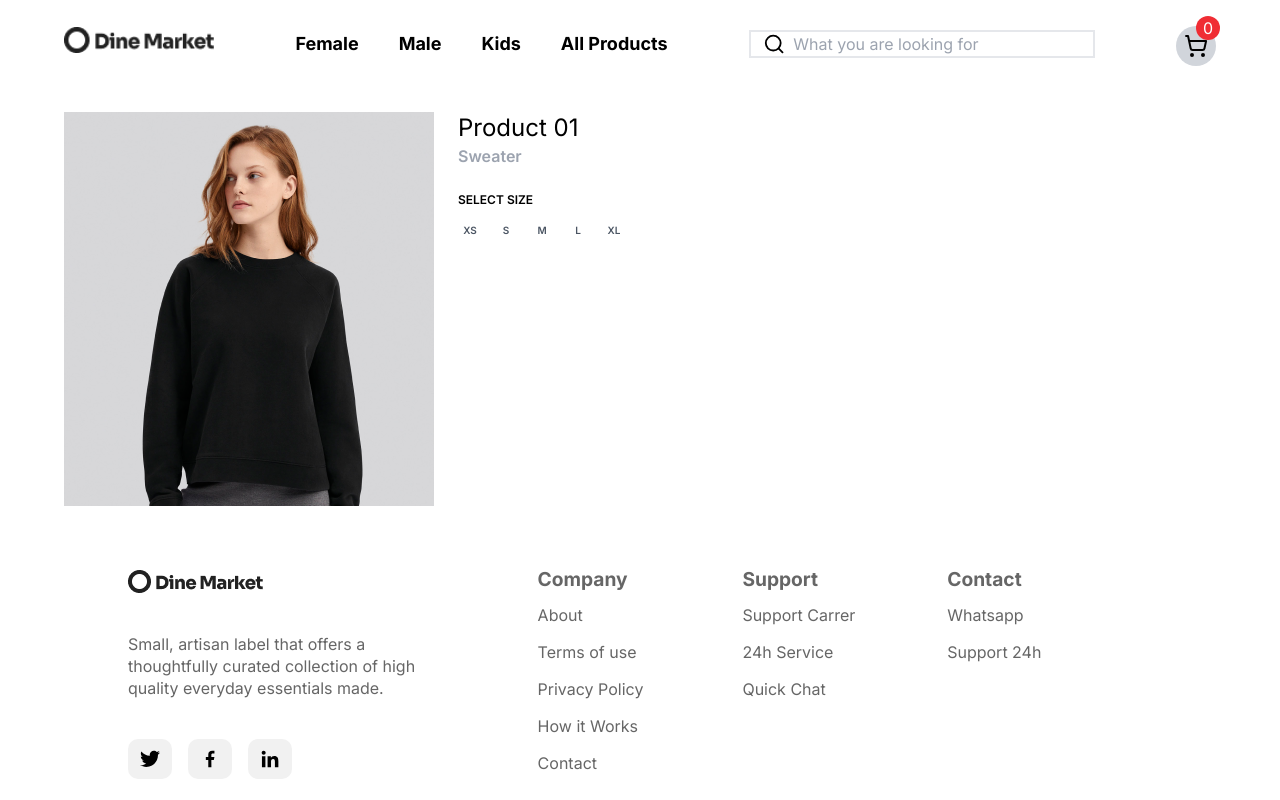
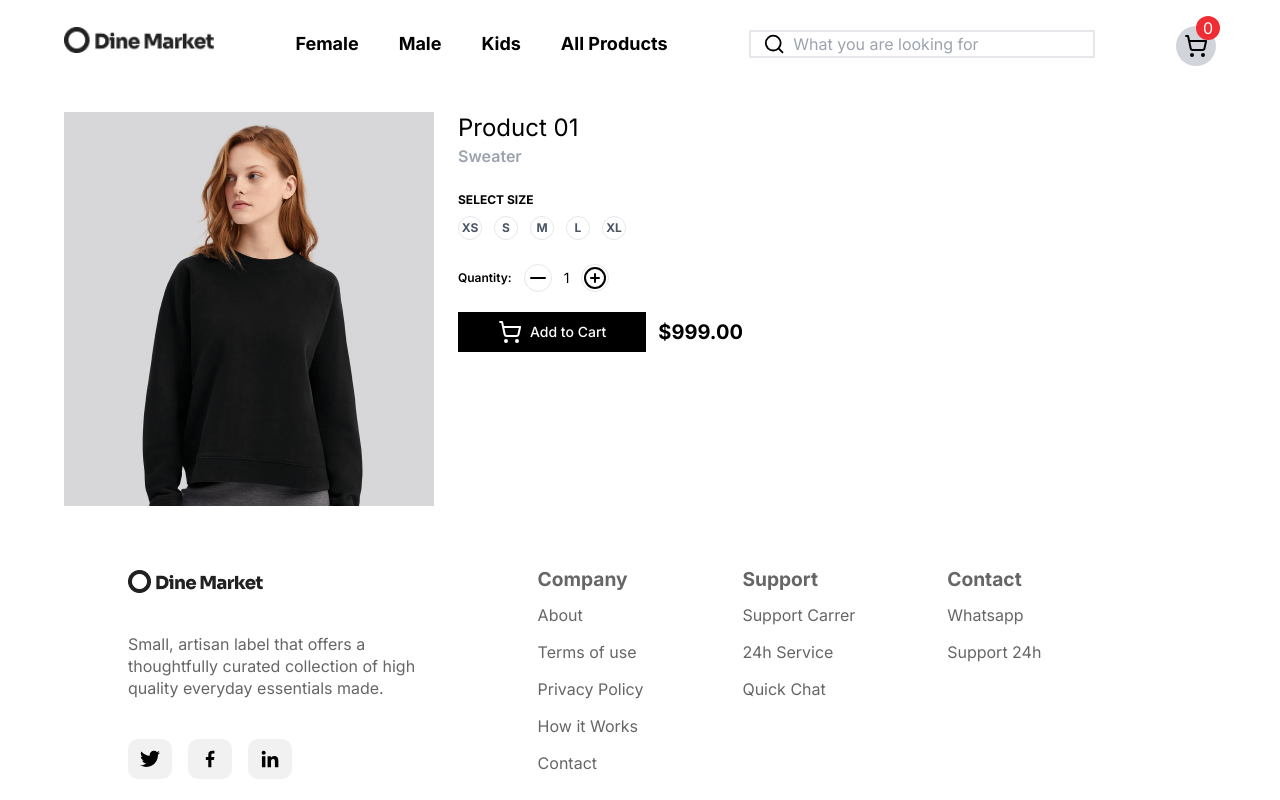
Before and after one commit to ZabairGhoss/PIAIC-hackathon-one-challenge-dine-market, a Next.js app: page /products/1 in a window 1280 px wide. Shown: the top 800 px of the page. Built offline with nearby package versions, Linux system fonts and the light colour scheme.

Commit message:
Dine Market Project UI completed

```diff
--- a/src/app/globals.css
+++ b/src/app/globals.css
@@ -15,3 +15,10 @@
     --background-end-rgb: 0, 0, 0;
   }
 }
+
+
+@layer components{
+    .center{
+      @apply flex items-center justify-center
+    }
+}
--- a/src/app/products/[id]/page.tsx
+++ b/src/app/products/[id]/page.tsx
@@ -1,4 +1,7 @@
+import Quantity from "@/components/Quantity";
+import { Button } from "@/components/ui/button";
 import { Products } from "@/utils/mocks";
+import { ShoppingCart } from "lucide-react";
 import Image, { StaticImageData } from "next/image";
 
 const getProductDetails = (id: number) => {
@@ -26,7 +29,7 @@ const page = ({ params }: { params: { id: number } }) => {
                 </h2>
               </div>
               <div>
-                <h3 className="uppercase text-xs font-semibold mt-6">
+                <h3 className="uppercase text-xs font-bold mt-6">
                   select size
                 </h3>
                 <div className="flex gap-x-3">
@@ -34,17 +37,29 @@ const page = ({ params }: { params: { id: number } }) => {
                     return (
                       <div
                         key={size}
-                      className="w-6 h-6 rounded-full hover:shadow-xl mt-2 text-center cursor-pointer"
+                        className="w-6 h-6 border rounded-full duration-300 hover:shadow-xl mt-2 cursor-pointer flex justify-center items-center"
                       >
-                      <span className="uppercase text-[10px] font-semibold text-gray-600">
+                        <span className="uppercase text-[12px] font-bold text-gray-600">
                           {size}
                         </span>
                       </div>
                     );
                   })}
                 </div>
-                <div>
-                  <h3></h3>
+                <div className="flex gap-x-3 mt-6 items-center">
+                  <h3 className="capitalize text-[12px] font-semibold">
+                    quantity:
+                  </h3>
+                  <Quantity />
+                </div>
+                <div className="mt-5 center gap-x-3">
+                  <Button className="bg-[#000] text-[#fff] py-2 px-10">
+                    <ShoppingCart />
+                    <span className="ml-2">Add to Cart</span>
+                  </Button>
+                  <h2 className="text-xl font-bold">{`$${product.price.toFixed(
+                    2
+                  )}`}</h2>
                 </div>
               </div>
             </div>
--- /dev/null
+++ b/src/components/Quantity.tsx
@@ -0,0 +1,36 @@
+"use client";
+
+import { Minus, PlusCircle } from "lucide-react";
+import React, { useState } from "react";
+
+const Quantity = () => {
+  const [quantity, setQuantity] = useState(1);
+
+  const handleIncrement = () => {
+    setQuantity(quantity + 1);
+  };
+
+  const handleDecrement = () => {
+    setQuantity(quantity <= 0 ? 1 : quantity - 1);
+  };
+
+  return (
+    <div className="center gap-x-3">
+      <button
+        className="w-7 h-7 border rounded-full center"
+        onClick={() => handleDecrement()}
+      >
+        <Minus />
+      </button>
+      <div className="text-sm">{quantity}</div>
+      <button
+        className="w-7 h-7 border rounded-full center"
+        onClick={() => handleIncrement()}
+      >
+        <PlusCircle />
+      </button>
+    </div>
+  );
+};
+
+export default Quantity;
--- a/src/utils/mocks.ts
+++ b/src/utils/mocks.ts
@@ -24,7 +24,7 @@ export const Products: Product[] = [
   {
     id: 3,
     title: "Product 03",
-    price: 999,
+    price: 999.05,
     tagline: "Sweater",
     category: "female",
     img: P3,
```
Lines whose indentation alone changed are shown as unchanged.
